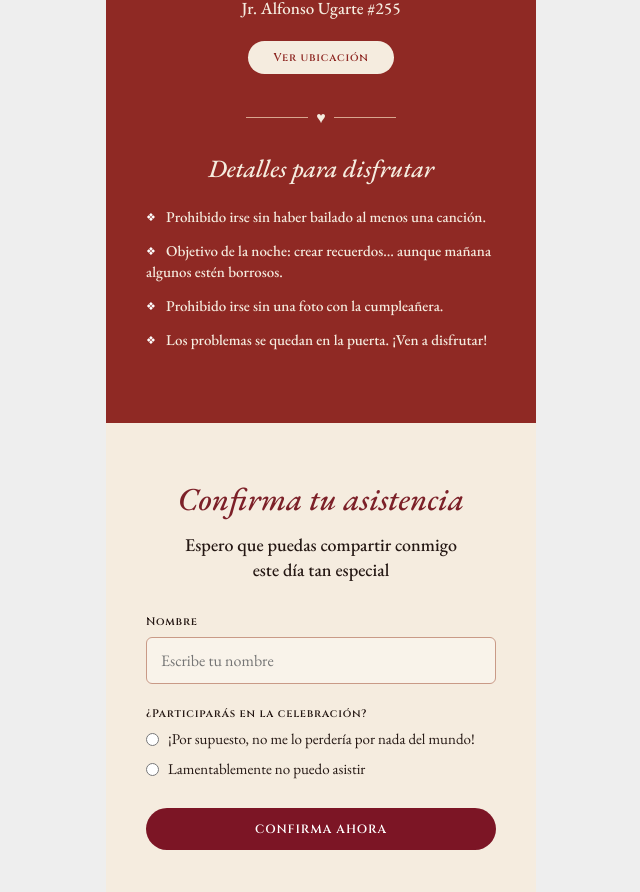
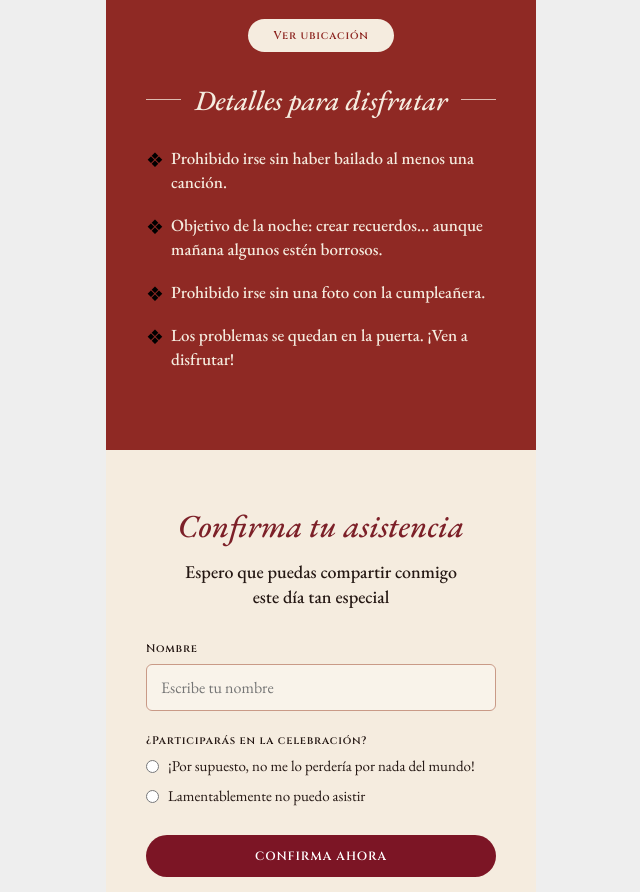
Before and after one commit to Amparo98/Mis60, a plain HTML site: page index.html in a window 1280 px wide. Shown: the part 1722-2614 px from the top of the page, without its empty margins (319-959 px from the left). Drawn offline with nearby package versions, Linux system fonts and the light colour scheme.

Commit message:
Cambio de elementos

```diff
--- a/css/styles.css
+++ b/css/styles.css
@@ -94,7 +94,9 @@ select {
     max-width: 45%;
 
     pointer-events: none;
-
+    transform:
+            translateY(-20px)
+            translateX(-10px);
     z-index: 2;
 }
 
@@ -202,8 +204,8 @@ select {
 }
 
 .celebrate {
-    font-family: "Monotype Corsiva", serif;
-    font-size: clamp(20px, 5.5vw, 24px);
+    font-family: "Courgette", cursive;
+    font-size: clamp(20px, 5.5vw, 20px);
     font-weight: 500;
     line-height: 1.4;
 }
@@ -267,7 +269,7 @@ select {
 .message {
     margin-bottom: 20px;
 
-    font-family: "EB Garamond", serif;
+    font-family: "Courgette", cursive;
     font-size: clamp(21px, 5.5vw, 24px);
     font-weight: 500;
     line-height: 1.4;
@@ -286,7 +288,6 @@ select {
 
 .date-side {
     flex: 1;
-
     height: 64px;
 
     display: flex;
@@ -296,6 +297,7 @@ select {
     border-top: 2px solid var(--line-color);
     border-bottom: 2px solid var(--line-color);
 
+    font-family: "Cinzel", serif;
     font-size: clamp(11px, 3.5vw, 15px);
     font-weight: 600;
 
@@ -602,7 +604,7 @@ select {
 
     gap: 8px;
 
-    margin: 35px auto 25px;
+    margin: 35px auto 18px;
 }
 
 .venue-divider > span:first-child,
@@ -645,14 +647,89 @@ select {
 }
 
 .rules p {
-    margin-bottom: 13px;
+    position: relative;
+
+    padding-left: 25px;
+    margin-bottom: 18px;
 
     font-family: "EB Garamond", serif;
-    font-size: 15px;
+    font-size: 17px;
     font-weight: 500;
-    line-height: 1.4;
+    line-height: 1.45;
 }
 
+.rule-icon {
+    position: absolute;
+    left: 0;
+    top: 0px;
+
+    color: black;
+    font-size: 20px;
+}
+
+.rules-heading {
+    display: flex;
+    align-items: center;
+    justify-content: center;
+
+    gap: 14px;
+
+    margin-bottom: 28px;
+    margin-top: 30px;
+}
+
+.rules-heading > span {
+    width: 35px;
+    height: 1px;
+
+    background: rgba(245, 236, 223, 0.75);
+}
+
+.rules-title {
+    margin: 0;
+
+    font-family: "EB Garamond", serif;
+    font-size: 28px;
+    font-weight: 500;
+    font-style: italic;
+
+    color: #f5ecdf;
+
+    white-space: nowrap;
+}
+/* Entrada progresiva de las reglas */
+
+.rule-item {
+    opacity: 0;
+    transform: translateX(-20px);
+
+    transition:
+        opacity 0.7s ease,
+        transform 0.7s ease;
+}
+
+.rules.visible .rule-item {
+    opacity: 1;
+    transform: translateX(0);
+}
+
+/* Una detrás de otra */
+
+.rules.visible .rule-item:nth-child(1) {
+    transition-delay: 0s;
+}
+
+.rules.visible .rule-item:nth-child(2) {
+    transition-delay: 0.20s;
+}
+
+.rules.visible .rule-item:nth-child(3) {
+    transition-delay: 0.40s;
+}
+
+.rules.visible .rule-item:nth-child(4) {
+    transition-delay: 0.60s;
+}
 
 /* =====================================================
    CONFIRMACIÓN
@@ -1089,13 +1166,3 @@ select {
         transform: none;
     }
 }
-
-.rule-icon {
-    display: inline-block;
-    margin-right: 7px;
-
-    color: #ffffff;
-    font-size: 11px;
-
-    vertical-align: 1px;
-}
--- a/index.html
+++ b/index.html
@@ -12,8 +12,10 @@
         href="https://fonts.googleapis.com/css2?family=Cinzel:wght@400;500;600&family=EB+Garamond:ital,wght@0,400;0,500;0,600;1,400;1,500&display=swap"
         rel="stylesheet"
     >
+    <link href="https://fonts.googleapis.com/css2?family=Courgette&display=swap"
+        rel="stylesheet">
 
-    <link rel="stylesheet" href="css/styles.css?v=4">
+    <link rel="stylesheet" href="css/styles.css?v=5">
 </head>
 
 <body>
@@ -181,21 +183,32 @@
             Ver ubicación
         </a>
 
-        <div class="venue-divider">
+
+        <div class="rules-heading">
             <span></span>
-            <div> ♥ </div>
+            <h3 class="rules-title">
+                Detalles para disfrutar
+            </h3>
             <span></span>
         </div>
 
-        <h3 class="rules-title">
-            Detalles para disfrutar
-        </h3>
-
         <div class="rules">
-            <p><span class="rule-icon">❖</span> Prohibido irse sin haber bailado al menos una canción.</p>
-            <p><span class="rule-icon">❖</span> Objetivo de la noche: crear recuerdos… aunque mañana algunos estén borrosos.</p>
-            <p><span class="rule-icon">❖</span> Prohibido irse sin una foto con la cumpleañera.</p>
-            <p><span class="rule-icon">❖</span> Los problemas se quedan en la puerta. ¡Ven a disfrutar!</p>
+            <p class="rule-item">
+                <span class="rule-icon">❖</span>
+                Prohibido irse sin haber bailado al menos una canción.
+            </p>
+            <p class="rule-item">
+                <span class="rule-icon">❖</span>
+                Objetivo de la noche: crear recuerdos… aunque mañana algunos estén borrosos.
+            </p>
+            <p class="rule-item">
+                <span class="rule-icon">❖</span>
+                Prohibido irse sin una foto con la cumpleañera.
+            </p>
+            <p class="rule-item">
+                <span class="rule-icon">❖</span>
+                Los problemas se quedan en la puerta. ¡Ven a disfrutar!
+            </p>
         </div>
 
     </section>
--- a/js/app.js
+++ b/js/app.js
@@ -574,3 +574,23 @@ const revealObserver =
 revealElements.forEach((element) => {
     revealObserver.observe(element);
 });
+
+const rules = document.querySelector(".rules");
+
+if (rules) {
+    const rulesObserver = new IntersectionObserver(
+        (entries, observer) => {
+            entries.forEach((entry) => {
+                if (entry.isIntersecting) {
+                    entry.target.classList.add("visible");
+                    observer.unobserve(entry.target);
+                }
+            });
+        },
+        {
+            threshold: 0.25
+        }
+    );
+
+    rulesObserver.observe(rules);
+}
```
